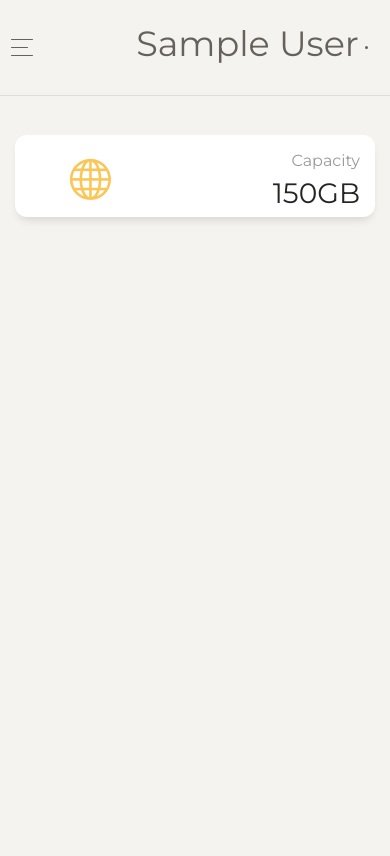
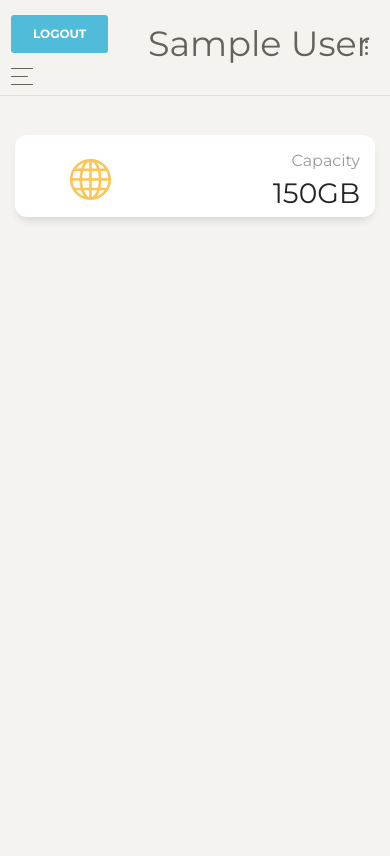
Before and after one commit to shanesoysa/Nikro-system-backup, a PHP site: page /dashboard.php in a window 390 px wide. Run offline with PHP 8.4, Linux system fonts and the light colour scheme; the visitor is signed in with stand-in values (Sample User, id 1); data that the repository does not hold is empty; some libraries are stand-ins or nearby versions.

```diff
--- a/dashboard.php
+++ b/dashboard.php
@@ -25,6 +25,8 @@
 
 <body class="">
   <div class="wrapper ">
+     <div class="navbar-toggle">
+
     <div class="sidebar" data-color="white" data-active-color="danger">
       <!--
         Tip 1: You can change the color of the sidebar using: data-color="blue | green | orange | red | yellow"
@@ -73,10 +75,22 @@
 
             <div class="navbar-toggle">
 
+                     <form method='post' action="php_code.php">
+
+                    <button name="logout" class="btn btn-info">Logout</button>
+                    </form>
+
               <button type="button" class="navbar-toggler">
-                <span class="navbar-toggler-bar bar1"></span>
-                <span class="navbar-toggler-bar bar2"></span>
-                <span class="navbar-toggler-bar bar3"></span>
+                <span class="navbar-toggler-bar bar1">
+
+
+                </span>
+                <span class="navbar-toggler-bar bar2">
+
+                </span>
+                <span class="navbar-toggler-bar bar3">
+
+                </span>
               </button>
             </div>
            <!--  <a class="navbar-brand" href="#pablo"> Logout</a> -->
@@ -97,42 +111,31 @@
                     </a>
                     </h2>
                     </div>
-
+                    <br>
 
           <button class="navbar-toggler" type="button" data-toggle="collapse" data-target="#navigation" aria-controls="navigation-index" aria-expanded="false" aria-label="Toggle navigation">
             <span class="navbar-toggler-bar navbar-kebab"></span>
-<!--             <span class="navbar-toggler-bar navbar-kebab"></span>
-            <span class="navbar-toggler-bar navbar-kebab"></span> -->
+            <span class="navbar-toggler-bar navbar-kebab"></span>
+            <span class="navbar-toggler-bar navbar-kebab"></span>
           </button>
           <div class="collapse navbar-collapse justify-content-end" id="navigation">
 
             <ul class="navbar-nav">
               <li class="nav-item">
                 <a class="nav-link btn-magnify" href="#pablo">
-                  <!-- <i class="nc-icon nc-layout-11"></i> -->
+                <!--   <i class="nc-icon nc-layout-11"></i> -->
                   <p>
                     <span class="d-lg-none d-md-block">Stats</span>
                   </p>
                 </a>
               </li>
+              <form method='post' action="php_code.php">
+
+                    <button name="logout" class="btn btn-info">Logout</button>
+                    </form>
 
 
 
-                    <form method='post' action="php_code.php">
-
-                    <button name="logout" style="
-                    padding: 10px;
-                    font-size: 15px;
-                    color: white;
-                    background: #5F9EA0;
-                    border: none;
-                    border-radius: 5px;
-                    margin-left: 600px;
-                    margin-top: -50px;
-
-
-                    ">Logout</button>
-                    </form>
                     <span class="d-lg-none d-md-block">Some Actions</span>
                   </p>
                 </a>
@@ -161,6 +164,7 @@
 
 
 </div> -->
+
 <br>
 <br>
   <div class="content">
@@ -195,6 +199,7 @@
     </div>
   </div>
   <!--   Core JS Files   -->
+
   <script src="../assets/js/core/jquery.min.js"></script>
   <script src="../assets/js/core/popper.min.js"></script>
   <script src="../assets/js/core/bootstrap.min.js"></script>
```
